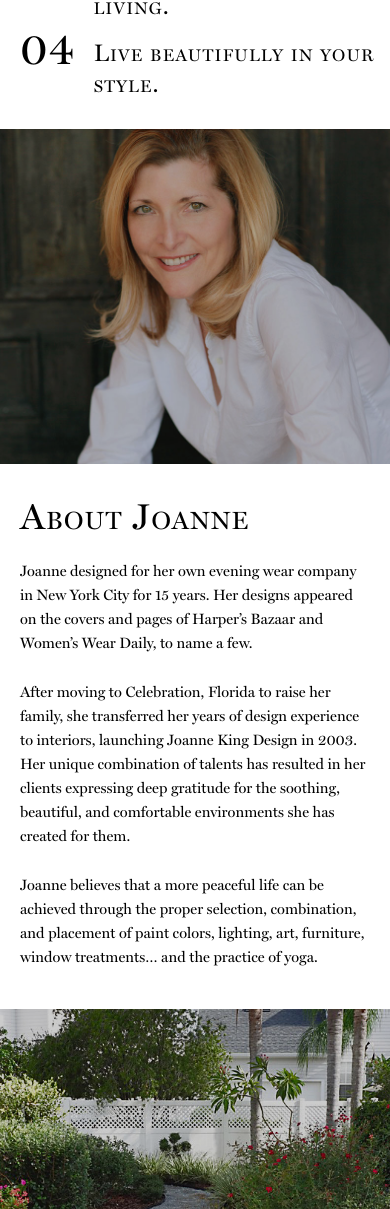
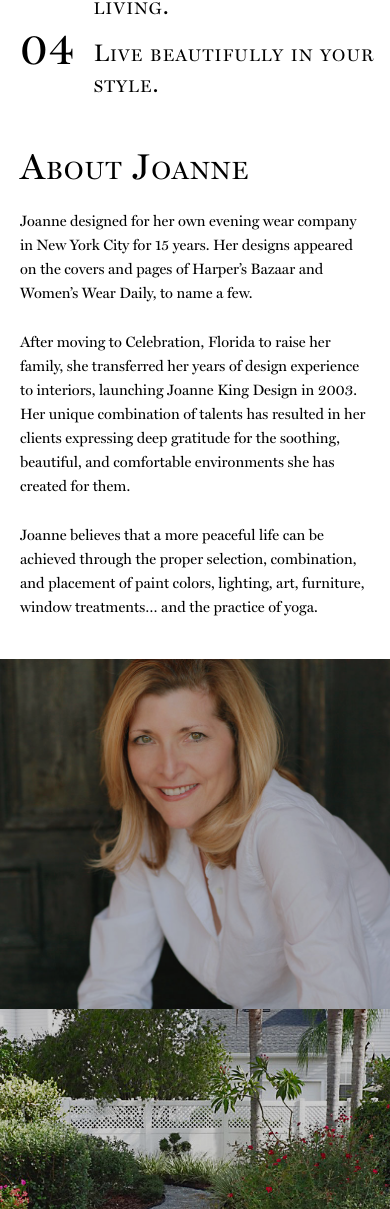
Before and after one commit to harlynkingm/joanne-king-design, a plain HTML site: page index.html in a window 390 px wide. Shown: the part 2120-3329 px from the top of the page. Drawn offline with Linux system fonts and the light colour scheme.

Commit message:
Revert "Changed font sizes"
This reverts commit 5d8264bb1376e8a7d25444b7a2dbfd58b7348262.

```diff
--- a/css/styles.css
+++ b/css/styles.css
@@ -118,11 +118,7 @@ footer p {
   background-image: url("../render_images/Garden.jpg");
 }
 
-.section6.hidden-large {
-  top: 1em;
-}
-
-.section6.hidden-large, .section7 {
+.section7 {
   clear: both;
 }
 
@@ -244,12 +240,6 @@ footer p {
   right: 20%;
 }
 
-@media (max-width: 1100px) {
-  .section p {
-    font-size: 1.2em;
-  }
-}
-
 @media (max-width: 900px) {
   .section-title {
     font-size: 3em;
--- a/index.html
+++ b/index.html
@@ -95,10 +95,6 @@
         </div>
       </div>
     </div>
-    <div class="section section6 hidden-large">
-      <div class="section-image"></div>
-      <div class="image-shade"></div>
-    </div>
     <div class="section section6">
       <div class="section half dark-container">
         <div class="container">
@@ -108,7 +104,7 @@
           <p>Joanne believes that a more peaceful life can be achieved through the proper selection, combination, and placement of paint colors, lighting, art, furniture, window treatments… and the practice of yoga.</p>
         </div>
       </div>
-      <div class="section half dark-container hidden-small">
+      <div class="section half dark-container">
         <div class="section-image"></div>
         <div class="image-shade"></div>
       </div>
```
